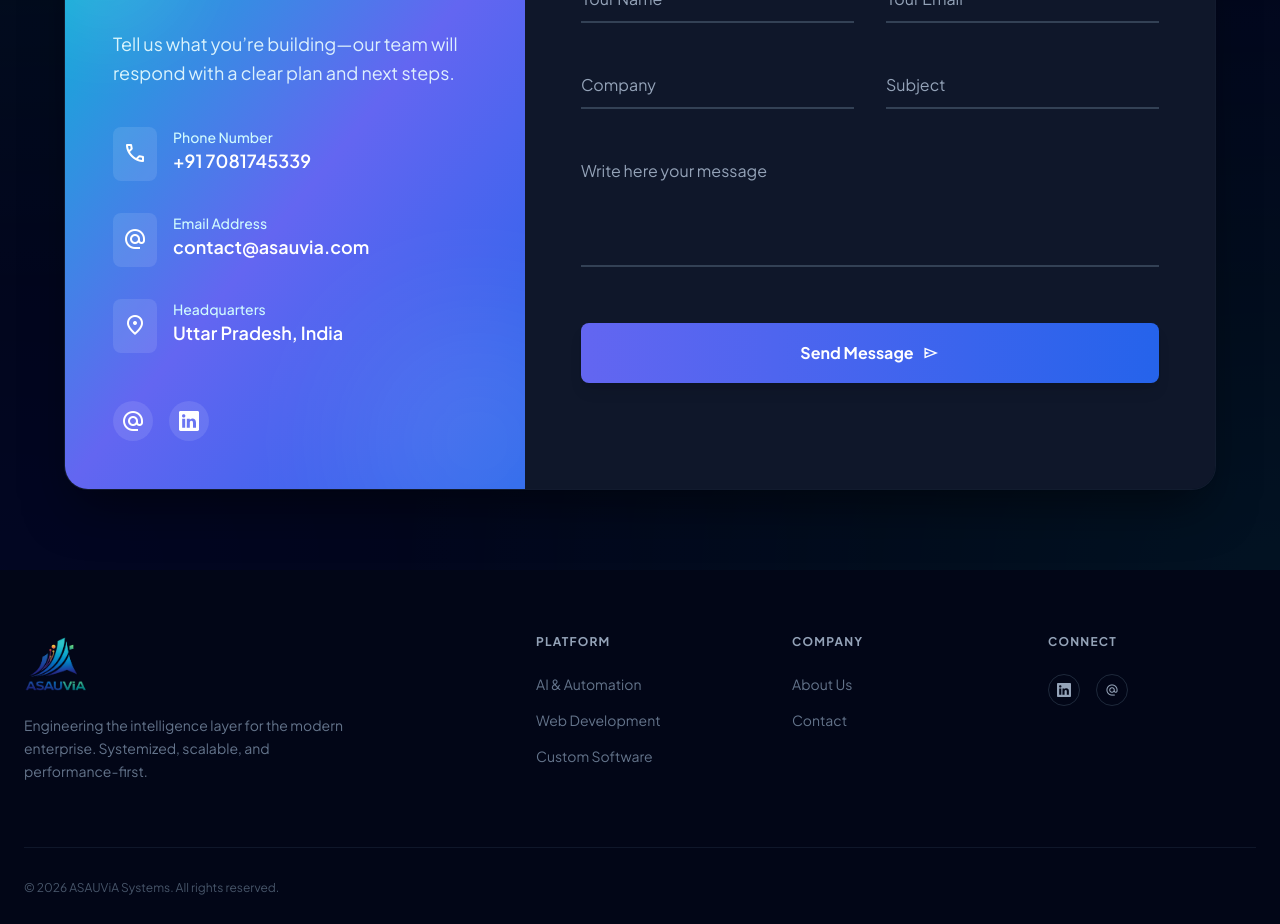
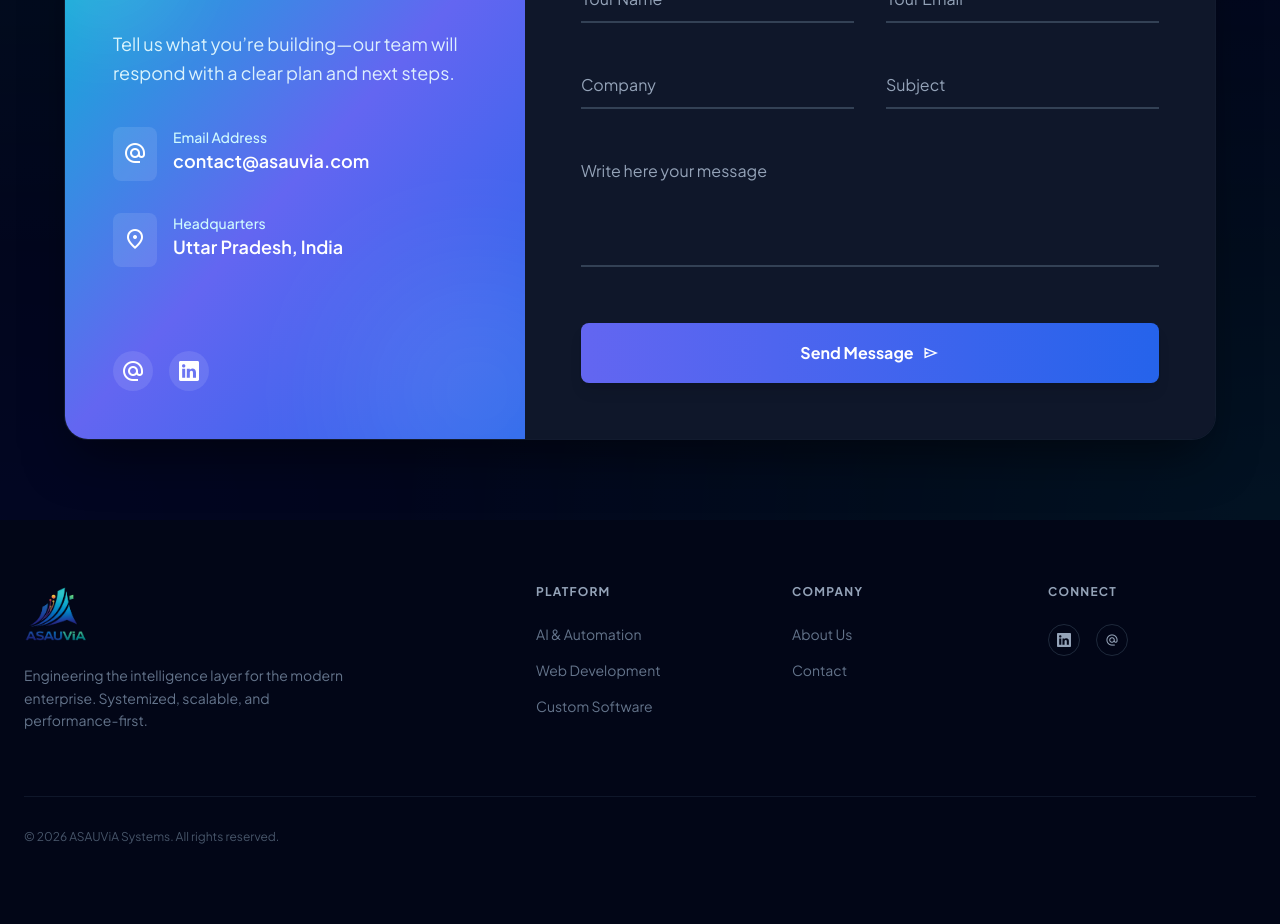
Before and after one commit to asauvia/asauvia-new-website, a React (Vite) app: page / in a window 1280 px wide. Shown: the part 5000-5924 px from the top of the page. After the commit the page ends 5885 px from the top, so only its background shows below. Built offline with nearby package versions, Linux system fonts and the light colour scheme.

Commit message:
Update Contact.jsx

```diff
--- a/src/components/Contact.jsx
+++ b/src/components/Contact.jsx
@@ -58,16 +58,16 @@ export default function Contact() {
               </p>
 
               <div className="space-y-8">
-                <div className="flex items-start space-x-4">
+                {/* <div className="flex items-start space-x-4">
                   <div className="bg-white/10 p-2.5 rounded-lg">
                     <span className="material-symbols-outlined text-2xl">call</span>
                   </div>
                   <div>
                     <p className="text-sm text-cyan-100 font-medium">Phone Number</p>
                     <p className="text-lg font-semibold">+91 7081745339</p>
-                    {/* <p className="text-lg font-semibold">+988678363866</p> */}
+                    {<p className="text-lg font-semibold">+988678363866</p> }
                   </div>
-                </div>
+                </div> */}
 
                 <div className="flex items-start space-x-4">
                   <div className="bg-white/10 p-2.5 rounded-lg">
```
